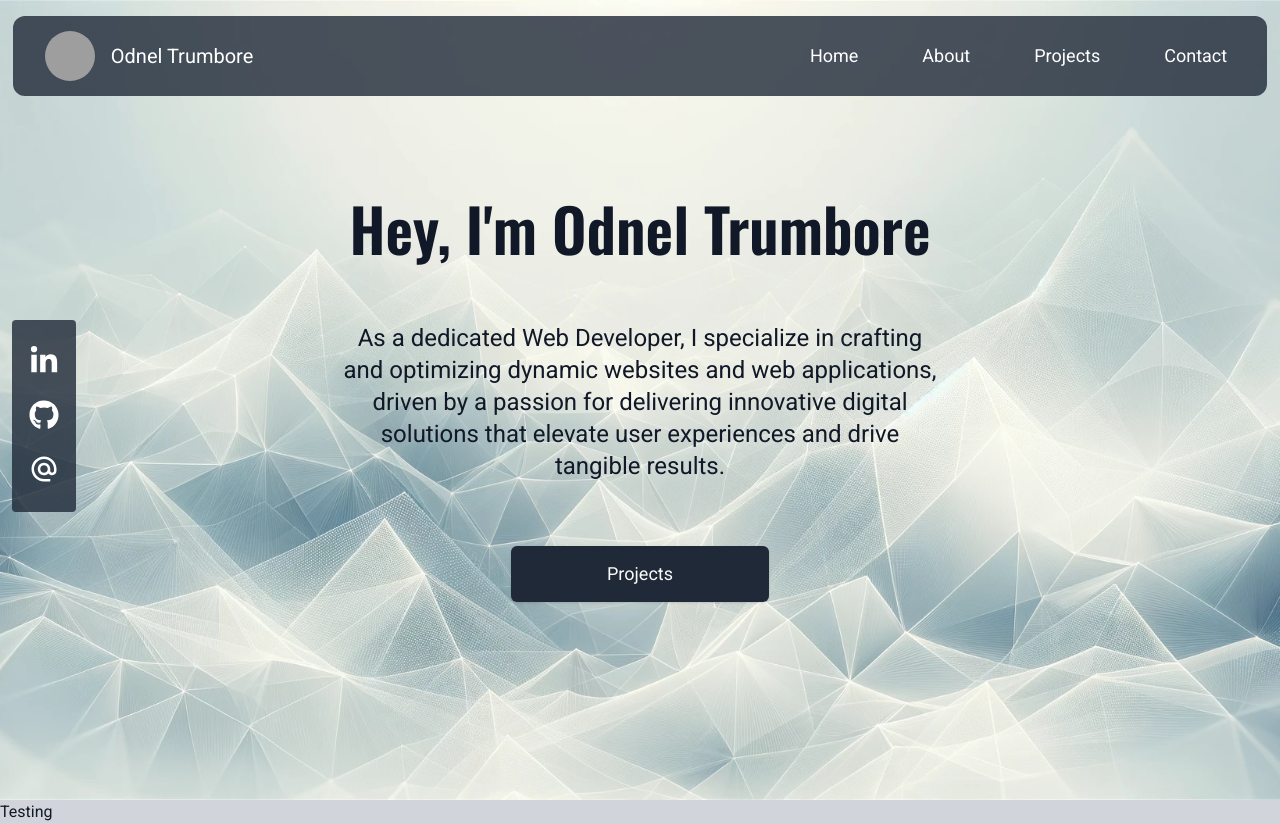
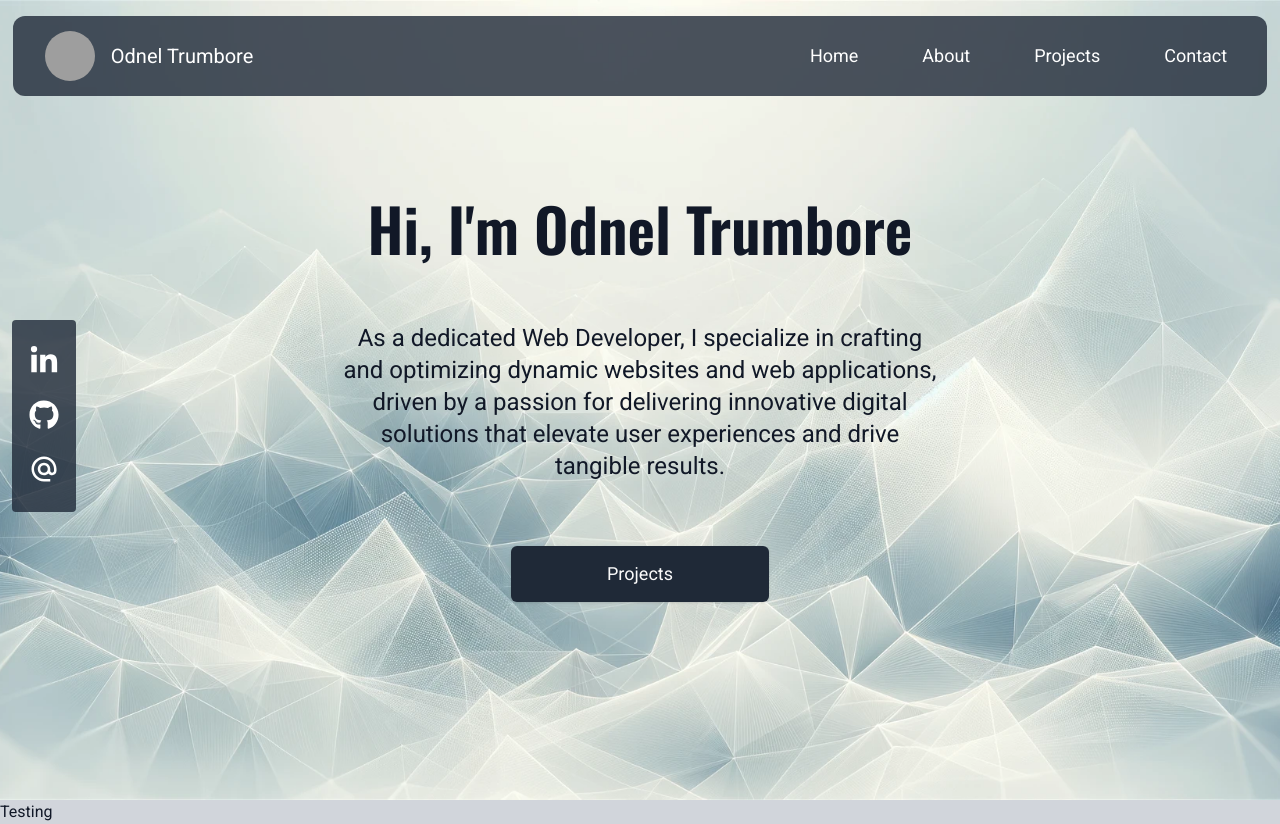
Before and after one commit to otrumbore/portfolio.v2, a Next.js app: page / in a window 1280 px wide. Built offline with nearby package versions, Linux system fonts and the light colour scheme; grey boxes are pictures that could not be loaded.

Commit message:
updated some classes for responvie design

```diff
--- a/components/intro.jsx
+++ b/components/intro.jsx
@@ -18,16 +18,16 @@ const Intro = () => {
 			initial={{ opacity: 0 }}
 			animate={{ opacity: isVisible ? 1 : 0 }}
 			transition={{ duration: 0.75 }}
-			className='flex flex-col justify-center items-center h-screen'
+			className='flex flex-col justify-center items-center h-screen max-lg:landscape:h-[150vh]'
 		>
 			<h1
 				className={`${introFont.className} text-center text-6xl font-extrabold mb-16`}
 			>
 				<span className='sm:hidden'>Hey, I'm Odnel</span>
-				<span className='hidden sm:block'>Hey, I'm Odnel Trumbore</span>
+				<span className='hidden sm:block'>Hi, I'm Odnel Trumbore</span>
 			</h1>
 
-			<p className='text-2xl px-4 w-full text-center sm:w-1/2 mb-16'>
+			<p className='text-2xl px-4 w-full text-center lg:w-1/2 mb-16'>
 				As a dedicated Web Developer, I specialize in crafting and optimizing
 				dynamic websites and web applications, driven by a passion for
 				delivering innovative digital solutions that elevate user experiences
```
